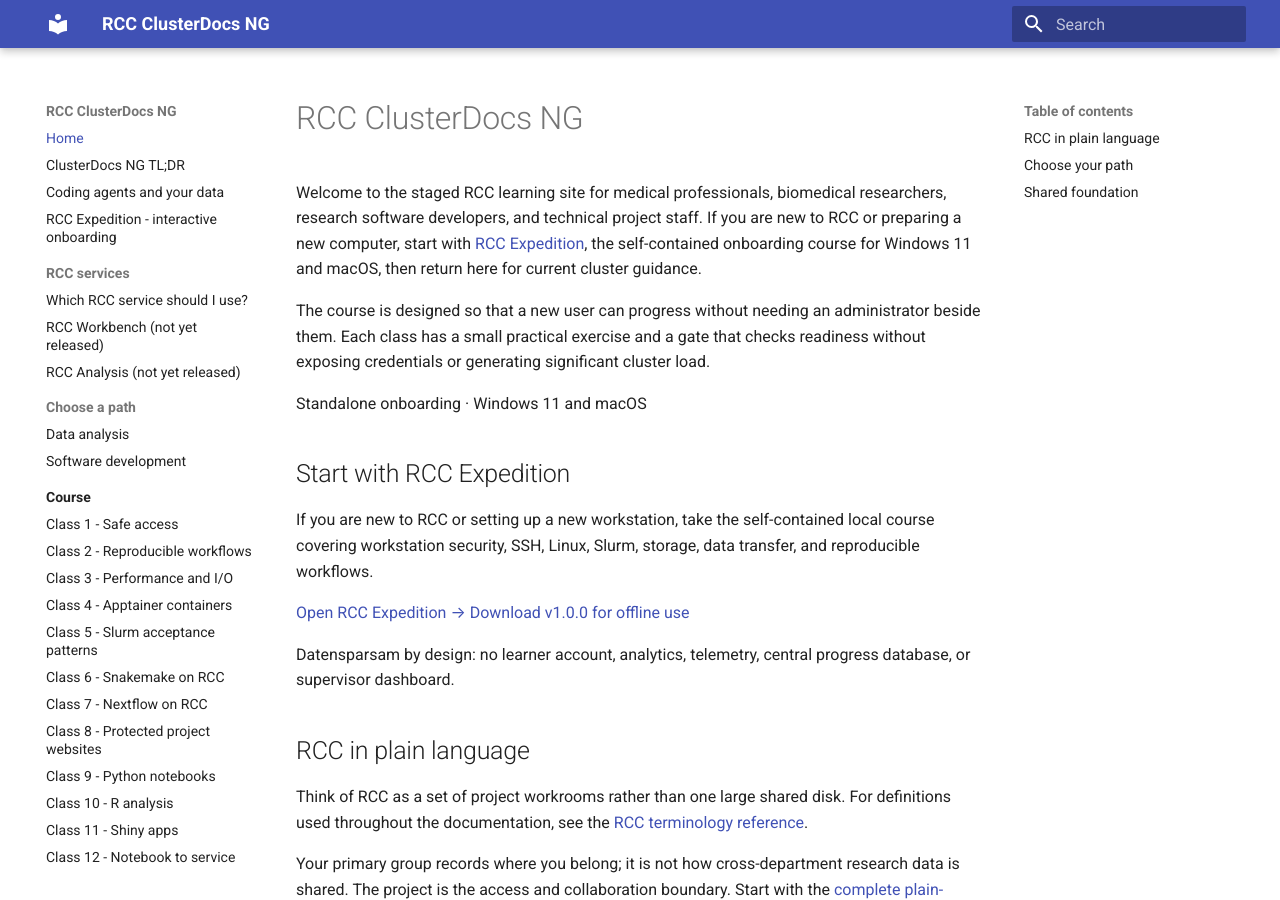
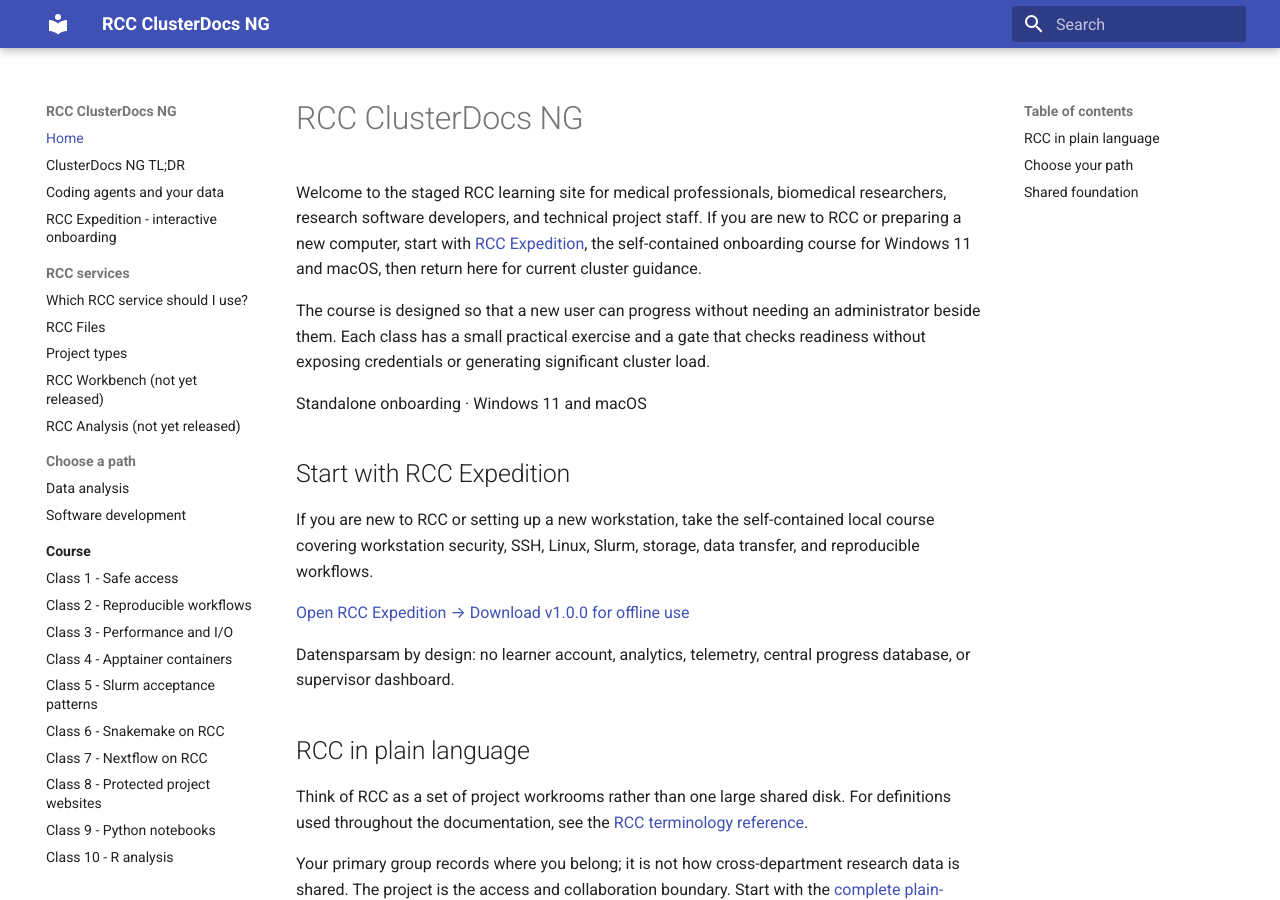
Before and after one commit to IKIM-Essen/ClusterDocs, an MkDocs documentation site: the page built from docs/index.md, in a window 1280 px wide and 900 px high. Built offline with MkDocs 1.6.1 and Material for MkDocs 9.7.7, drawn with Linux system fonts in a browser that asks for light colours.

Commit message:
docs: add Files, project type, and authentication navigation

```diff
--- a/mkdocs.yml
+++ b/mkdocs.yml
@@ -15,6 +15,8 @@ nav:
   - RCC Expedition - interactive onboarding: rcc-expedition.md
   - RCC services:
       - Which RCC service should I use?: concepts/rcc-services.md
+      - RCC Files: concepts/rcc-files.md
+      - Project types: concepts/project-types.md
       - RCC Workbench (not yet released): concepts/workbench-interfaces.md
       - RCC Analysis (not yet released): analysis/rcc-analysis.md
   - Choose a path:
@@ -51,6 +53,7 @@ nav:
       - Reference overview: reference/index.md
       - RCC terminology: reference/terminology.md
       - Users, groups, and projects: reference/users-groups-projects.md
+      - Authentication lifecycle: reference/authentication-lifecycle.md
       - Account starter setups: reference/account-starter-setups.md
       - Access, SSH, and VS Code: reference/access-ssh-vscode.md
       - Storage and transfer: reference/storage-transfer.md
```
